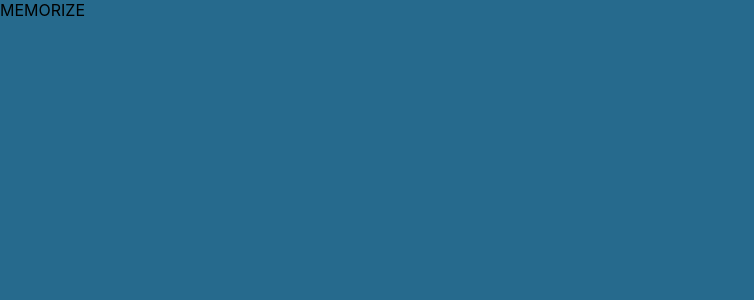
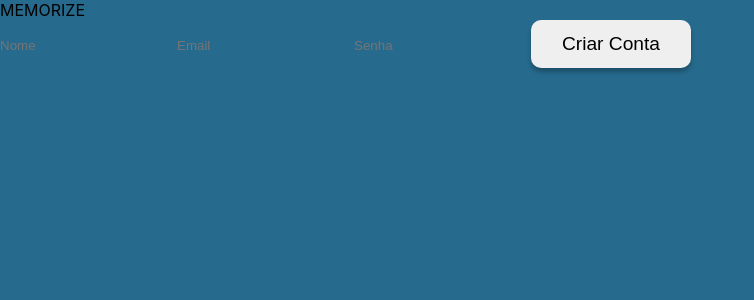
Before and after one commit to Studio-024/memorize, a React (Create React App) app in the folder client/: page /registro in a window 1280 px wide. Shown: the top 300 px of the page, without its empty margins (0-754 px from the left). Built offline with nearby package versions, Linux system fonts and the light colour scheme.

Commit message:
style(client): add class and ids in Registry.tsx

```diff
--- a/client/src/pages/Registry.tsx
+++ b/client/src/pages/Registry.tsx
@@ -1,15 +1,23 @@
+import '../css/Registry.css';
 
-const Registry = () =>{
+const Registry = () => {
 
 
 
   return(
 
     <>
-
-    <header>MEMORIZE</header>
-    <main></main>
-
+    <div className="registry">
+      <header className="registry_header">MEMORIZE</header>
+      <main className="registry_main">
+        <form className='registry_main_container_input'>
+          <input type="name" className="registry_main_input" placeholder="Nome"/>
+          <input type="email" className="registry_main_input" placeholder="Email"/>
+          <input type="password" className="registry_main_input" placeholder="Senha"/>
+          <button className="registry_main_submit">Criar Conta</button>
+        </form>
+      </main>
+    </div>
     </>
 
   )
```
